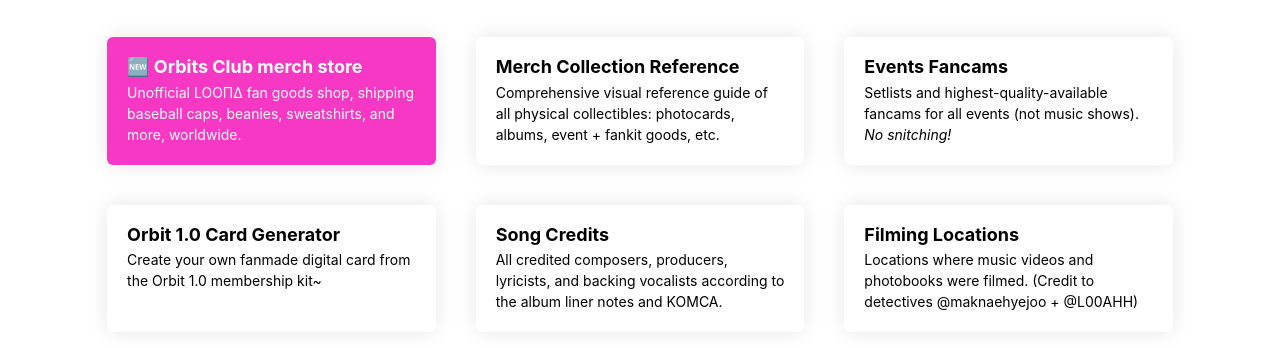
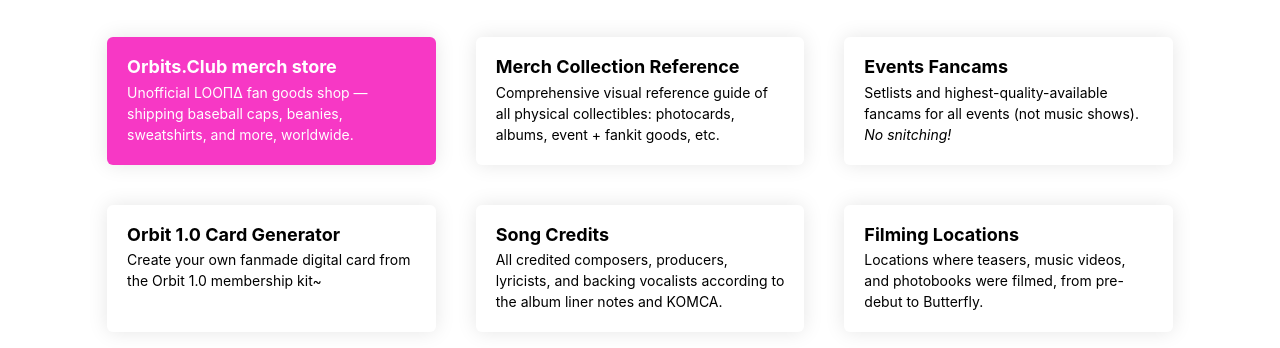
Before and after one commit to idaluisonyeo/idaluisonyeo.github.io, a plain HTML site: page index.html in a window 1280 px wide. Shown: the part 274-622 px from the top of the page. Drawn offline with Linux system fonts and the light colour scheme.

Commit message:
update language 😬

```diff
--- a/index.html
+++ b/index.html
@@ -97,8 +97,8 @@
 
   <div class="links">
     <a href="https://orbits.club" style="background-color:#F738C5;color:#ffffff;" class="card" target="_blank">
-      <h2>🆕 Orbits Club merch store</h2>
-      <p>Unofficial LOOΠΔ fan goods shop, shipping baseball caps, beanies, sweatshirts, and more, worldwide.</p>
+      <h2>Orbits.Club merch store</h2>
+      <p>Unofficial LOOΠΔ fan goods shop — shipping baseball caps, beanies, sweatshirts, and more, worldwide.</p>
     </a>
 
     <a href="https://goo.gl/S63jdS" class="card" target="_blank">
@@ -123,7 +123,7 @@
 
     <a href="https://goo.gl/u5MFuV" target="_blank" class="card">
       <h2>Filming Locations</h2>
-      <p>Locations where music videos and photobooks were filmed. (Credit to detectives @maknaehyejoo + @L00AHH)</p>
+      <p>Locations where teasers, music videos, and photobooks were filmed, from pre-debut to Butterfly.</p>
     </a>
   </div>
 </body>
```
